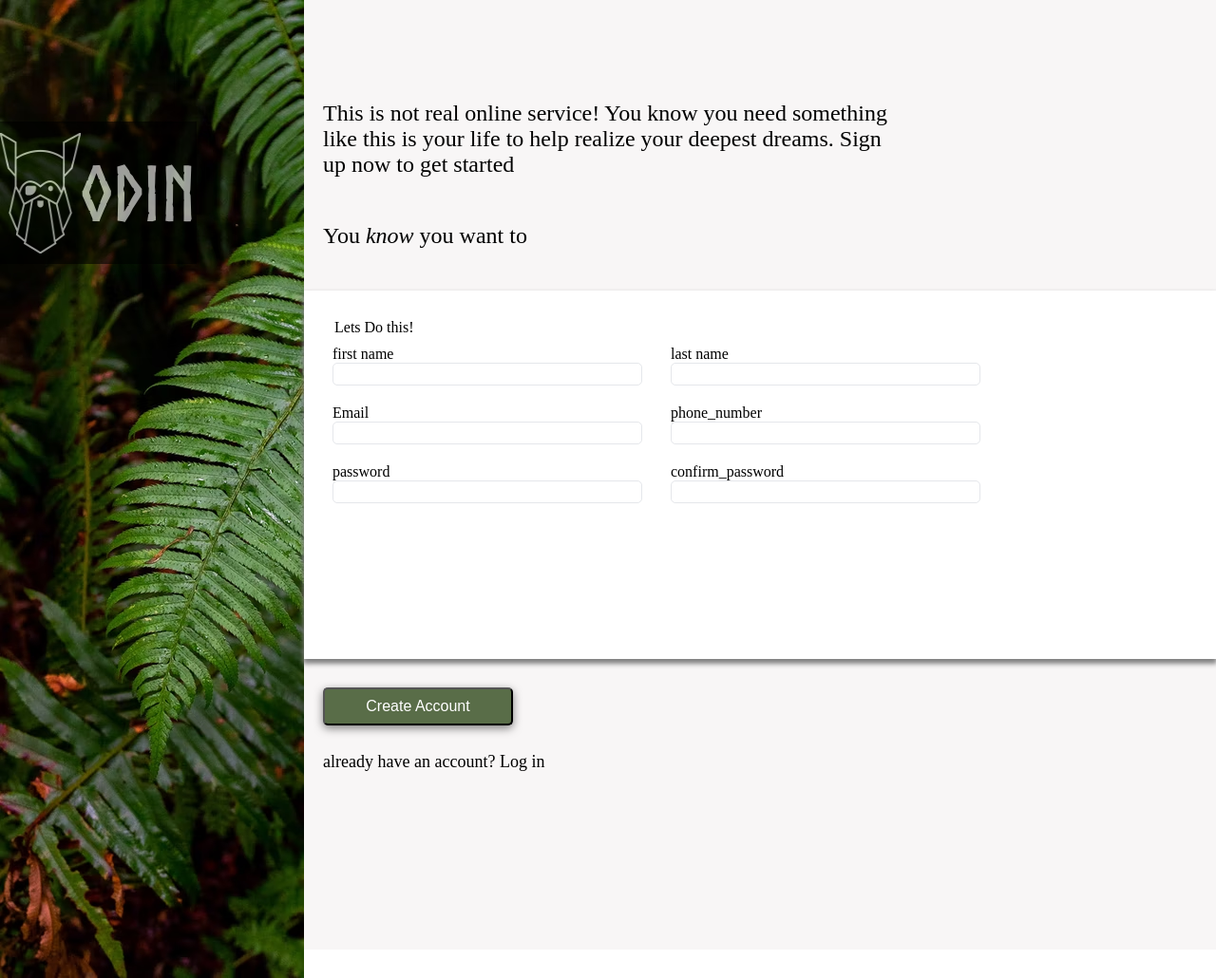
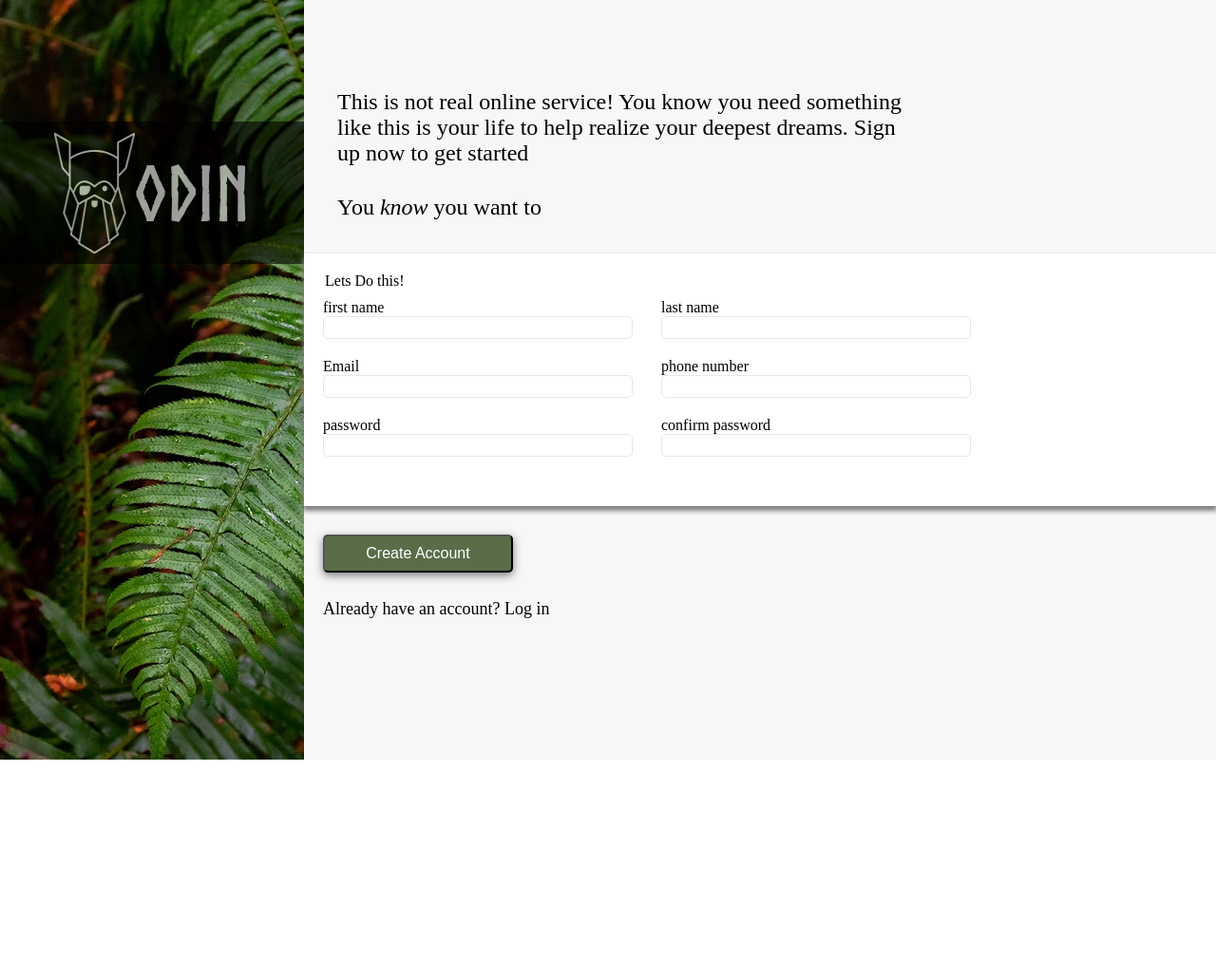
Before and after one commit to Karoliskved/sign-up, a plain HTML site: page index.html in a window 1280 px wide. Shown: the whole page at 95% size. After the commit the page ends 800 px from the top, so only its background shows below. Drawn offline with Linux system fonts and the light colour scheme.

Commit message:
fix logo background overfill and correctly set the height of all sign-up cards

```diff
--- a/index.html
+++ b/index.html
@@ -12,7 +12,7 @@
 <body>
     <div class="container">
         <div class="sidebar">
-            <img src="back.avif" alt="">
+
             <div class="logo">
                 <img src="odin-lined.png" alt="">
                 <p>ODIN</p>
@@ -37,14 +37,14 @@
                         </div>
                         <div class="inputs">
                             <div class="inLower"><label for="Email"> Email</label><input type="text" id="Email"></div>
-                            <div class="inLower"><label for="phone_number"> phone_number</label><input type="text"
+                            <div class="inLower"><label for="phone_number"> phone number</label><input type="text"
                                     id="phone_number"></div>
                         </div>
                         <div class="inputs">
                             <div class="inLower"><label for="password"> password</label><input type="text"
                                     id="password">
                             </div>
-                            <div class="inLower"><label for="confirm_password"> confirm_password</label><input
+                            <div class="inLower"><label for="confirm_password"> confirm password</label><input
                                     type="text" id="confirm_password"></div>
                         </div>
                     </div>
@@ -52,7 +52,7 @@
             </div>
             <div class="signupButton">
                 <button type="submit">Create Account</button>
-                <p>already have an account? Log in</p>
+                <p>Already have an account? Log in</p>
             </div>
         </div>
     </div>
--- a/style.css
+++ b/style.css
@@ -10,29 +10,30 @@ body{
     margin: 0px;
 }
 .sidebar{
+    display: flex;
     width: 25vw;
+    height: 100vh;
     overflow: hidden;
     margin: 0px;
+    background-image: url("back.avif");
+
 }
 .signup-cont{
-    display: flex;
     flex-direction: column;
     width: 75vw;
-    height: 1000px;
+    height: 100vh;
 }
 .logo{
     display: flex;
     justify-content: center;
     align-items: center;
-    position: absolute;
+    position: relative;
     height: 150px;
-    overflow: hidden;
+    width: 25vw;
     background-color: black;
     opacity: 0.6;
     top: 8rem;
     margin: 0px;
-
-
 }
 .logo>p{
     font-family: norse;
@@ -45,41 +46,22 @@ body{
     width: 85px;
 
 }
-.intro{
-    background-color:  rgb(248, 246, 246);
-    display: flex;
-    height: 300px;
-    flex-direction: column;
-    justify-content: flex-end;
-     padding: 20px;
-     font-size: 24px;
-
-}
 .intro>p{
     width: 594px;
+    margin: 15px;
 }
+
 .formfill{
-    height: 300px;
     display: flex;
     flex-direction: column;
     gap: 20px;
-    margin: 10px;
-
-
 }
 .inputs{
     display: flex;
    gap: 30px
 
 }
-.signupButton{
-    background-color:  rgb(248, 246, 246);
-    height: 300px;
-    justify-content: center;
-    padding: 20px;
-    font-size: 18px;
 
-}
 .inLower{
     display: flex;
     flex-direction: column;
@@ -91,8 +73,6 @@ input{
     border-radius: 5px;
     border: 1px #E5E7EB solid;
 
-
-
 }
 input:focus{
     outline: none !important;
@@ -101,11 +81,36 @@ input:focus{
 
 
 }
+.signup-cont{
+    display: flex;
+    flex-direction: column;
+    width: 75vw;
+    height: 100vh;
+
+}
+.intro{
+    background-color:  rgb(248, 246, 246);
+    display: flex;
+
+    flex-direction: column;
+    justify-content: flex-end;
+    font-size: 24px;
+    flex: 1;
+    padding: 20px;
+}
 .form{
     position:relative;
     box-shadow: 0px 4px 5px 1px gray;
+    flex: 1;
     padding: 20px;
+}
+.signupButton{
+    background-color:  rgb(248, 246, 246);
 
+    justify-content: center;
+    font-size: 18px;
+    flex: 1;
+    padding: 20px;
 }
 button{
     margin: 10px 0 10px;
@@ -121,5 +126,5 @@ button{
 
 }
 legend{
-    margin: 10px;
+    margin-bottom: 10px;
 }
```
